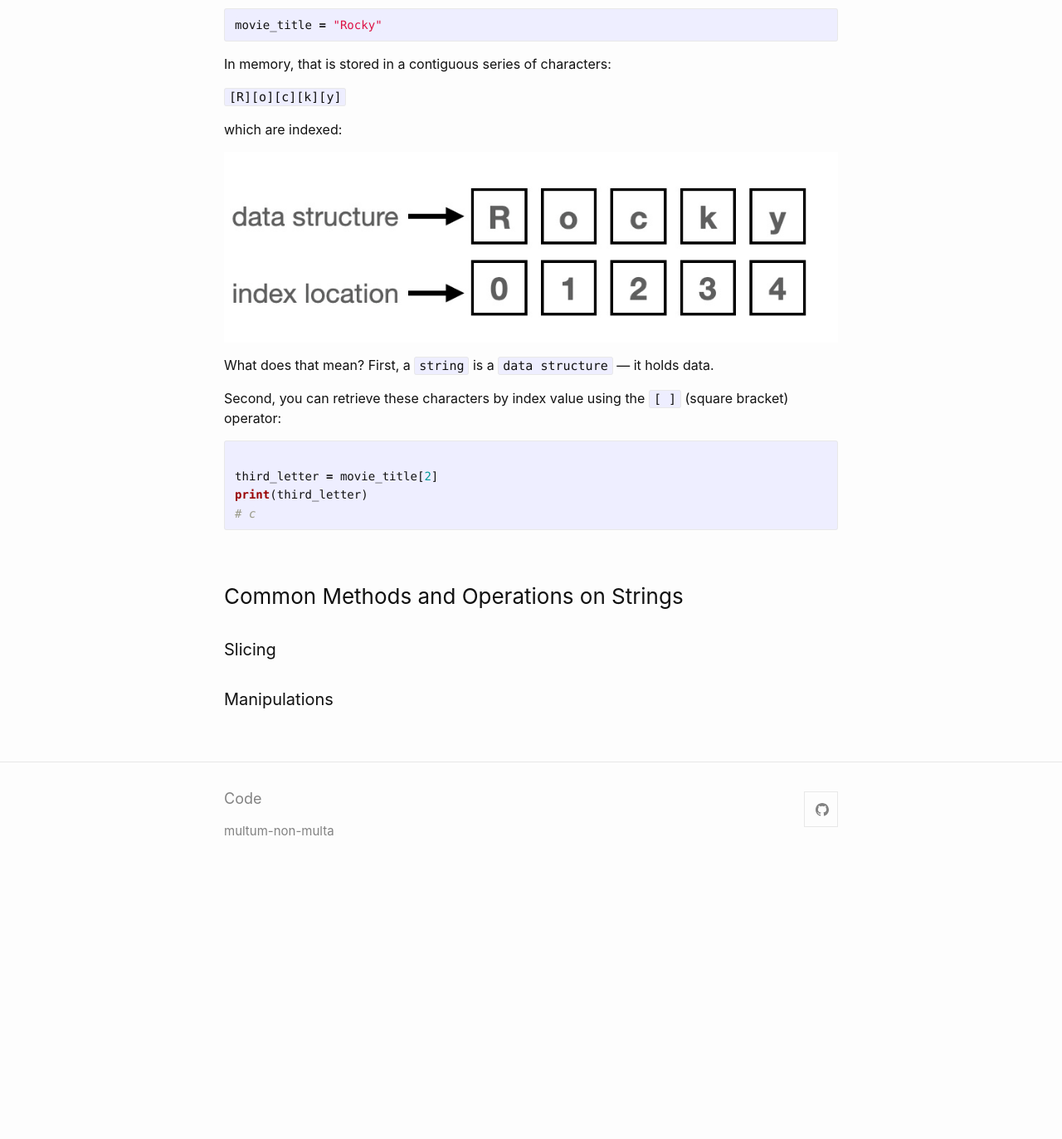
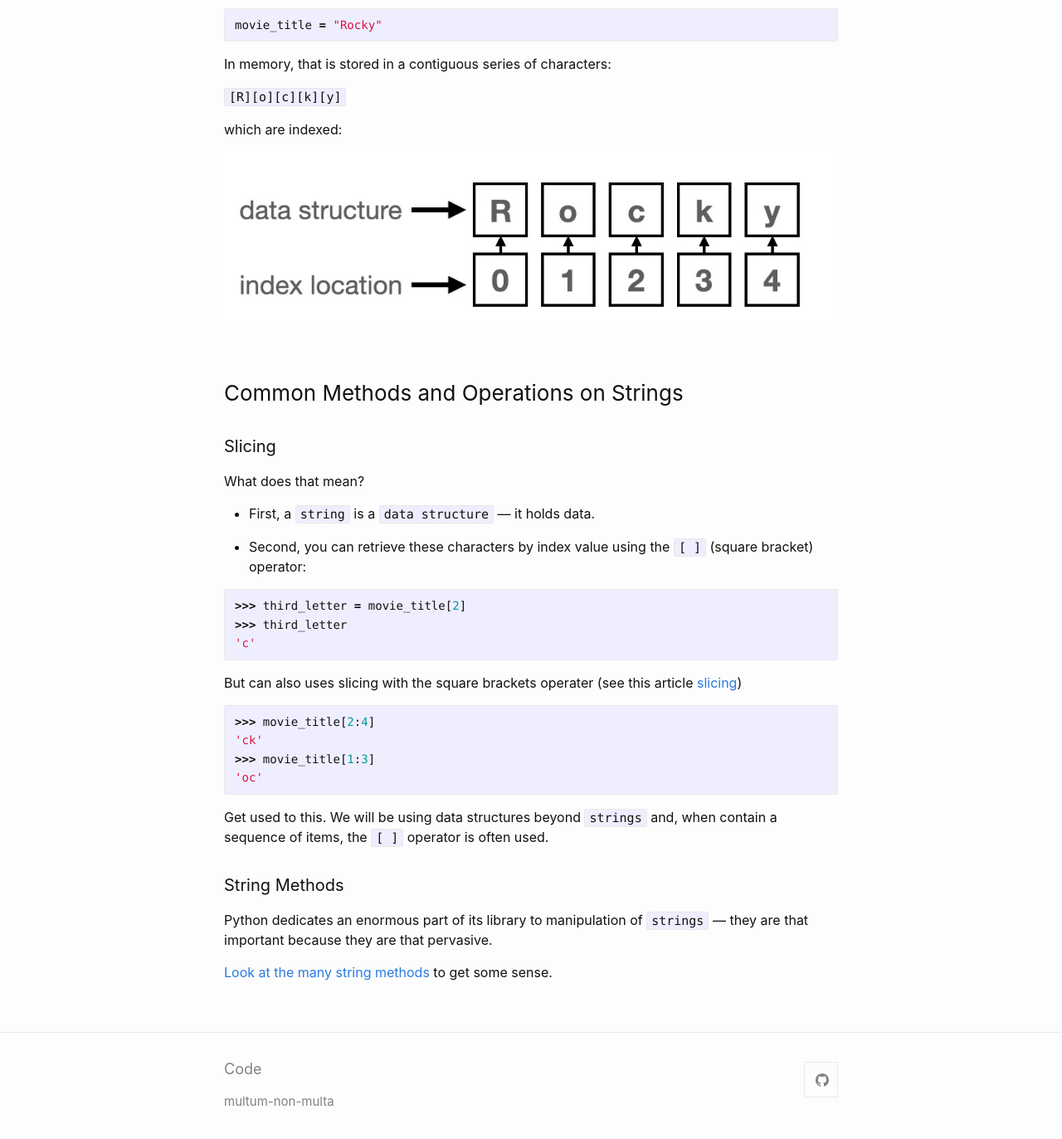
Before and after one commit to multum-non-multa/code, a Jekyll site: the page built from _posts/2021-08-31-variables-string-methods-functions.md, in a window 1280 px wide and 1400 px high, scrolled down 5920 px. Shown: the top 1373 px of the window at 83% size. Built offline with Jekyll 4.4.1, drawn with Linux system fonts in a browser that asks for light colours; before the commit the page ends 6994 px from its top, so only the background shows below that.

Commit message:
variables

````diff
--- a/_posts/2021-08-31-variables-string-methods-functions.md
+++ b/_posts/2021-08-31-variables-string-methods-functions.md
@@ -247,25 +247,36 @@ which are indexed:
 
 ![Superscripting](/code/assets/images/variables-08-31/rocky-index.jpg)
 
-What does that mean?  First, a `string` is a `data structure` --- it holds data.
-
-Second, you can retrieve these characters by index value using the `[ ]` (square bracket) operator:
-
-```python
-
-third_letter = movie_title[2]
-print(third_letter)
-# c
-```
-
-
-
-
-
-
-
 ### Common Methods and Operations on Strings
 
 #### Slicing
 
-#### Manipulations
+What does that mean?
+
+- First, a `string` is a `data structure` --- it holds data.
+
+- Second, you can retrieve these characters by index value using the `[ ]` (square bracket) operator:
+
+```python
+>>> third_letter = movie_title[2]
+>>> third_letter
+'c'
+```
+
+But can also uses slicing with the square brackets operater (see this article [slicing](https://realpython.com/python-strings/#string-slicing))
+
+```python
+>>> movie_title[2:4]
+'ck'
+>>> movie_title[1:3]
+'oc'
+```
+
+Get used to this.  We will be using data structures beyond `strings` and, when contain a sequence of items, the `[ ]` operator is often used.
+
+
+#### String Methods
+
+Python dedicates an enormous part of its library to manipulation of `strings` --- they are that important because they are that pervasive.
+
+[Look at the many string methods](https://docs.python.org/3/library/stdtypes.html#string-methods) to get some sense.
````
Also changed, not shown: assets/images/variables-08-31/rocky-index.jpg, 1 other file.
